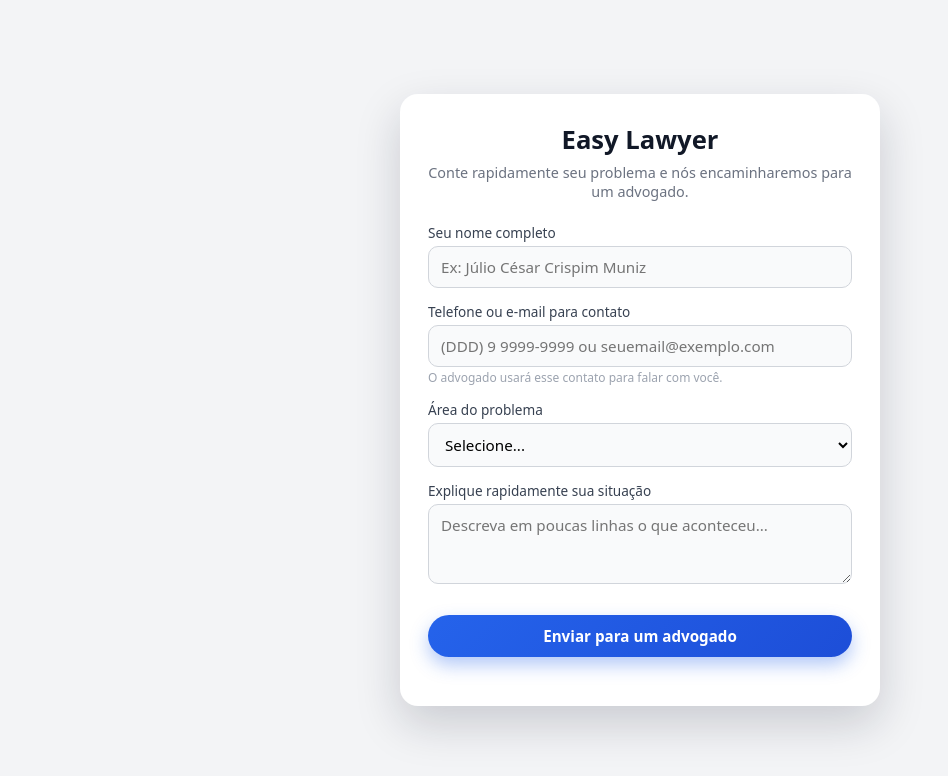
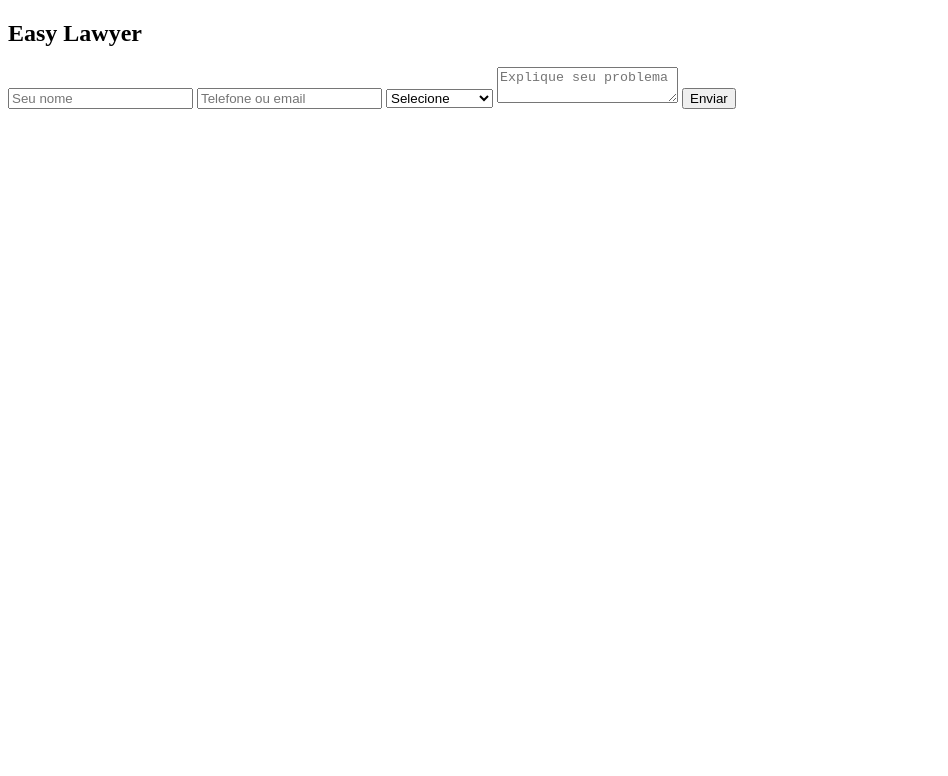
Before and after one commit to Olhaodesigner/jus-flow, a website: page public/index.html in a window 1280 px wide. Shown: the whole page, without its empty margins (0-948 px from the left). Drawn offline with Linux system fonts and the light colour scheme.

Commit message:
Update index.html

```diff
--- a/public/index.html
+++ b/public/index.html
@@ -2,238 +2,63 @@
 <html lang="pt-BR">
 <head>
 <meta charset="UTF-8" />
-  <title>Easy Lawyer - Conecte-se a um advogado</title>
-  <meta name="viewport" content="width=device-width, initial-scale=1" />
+<meta name="viewport" content="width=device-width,initial-scale=1">
+<title>Easy Lawyer</title>
 <style>
-    * {
-      box-sizing: border-box;
-      font-family: system-ui, -apple-system, BlinkMacSystemFont, "Segoe UI", sans-serif;
-    }
-
-    body {
-      margin: 0;
-      padding: 0;
-      min-height: 100vh;
-      display: flex;
-      align-items: center;
-      justify-content: center;
-      background: #f3f4f6;
-    }
-
-    .card {
-      background: #ffffff;
-      width: 100%;
-      max-width: 480px;
-      padding: 28px 28px 22px;
-      border-radius: 18px;
-      box-shadow: 0 18px 45px rgba(15, 23, 42, 0.18);
-    }
-
-    .logo {
-      text-align: center;
-      font-weight: 800;
-      font-size: 1.6rem;
-      margin-bottom: 6px;
-      color: #111827;
-    }
-
-    .subtitle {
-      text-align: center;
-      font-size: 0.9rem;
-      color: #6b7280;
-      margin-bottom: 22px;
-    }
-
-    label {
-      display: block;
-      font-size: 0.85rem;
-      color: #374151;
-      margin-bottom: 4px;
-      font-weight: 500;
-    }
-
-    input, select, textarea, button {
-      width: 100%;
-      font-size: 0.95rem;
-    }
-
-    input, select, textarea {
-      padding: 10px 12px;
-      border-radius: 10px;
-      border: 1px solid #d1d5db;
-      outline: none;
-      transition: border-color 0.15s ease, box-shadow 0.15s ease, background-color 0.15s ease;
-      background-color: #f9fafb;
-    }
-
-    input:focus, select:focus, textarea:focus {
-      border-color: #2563eb;
-      box-shadow: 0 0 0 1px #2563eb22;
-      background-color: #ffffff;
-    }
-
-    textarea {
-      resize: vertical;
-      min-height: 80px;
-    }
-
-    .field {
-      margin-bottom: 14px;
-    }
-
-    .helper {
-      font-size: 0.75rem;
-      color: #9ca3af;
-      margin-top: 2px;
-    }
-
-    .btn {
-      margin-top: 12px;
-      border: none;
-      border-radius: 999px;
-      padding: 11px 16px;
-      font-weight: 600;
-      cursor: pointer;
-      background: linear-gradient(135deg, #2563eb, #1d4ed8);
-      color: #ffffff;
-      display: inline-flex;
-      align-items: center;
-      justify-content: center;
-      gap: 6px;
-      transition: background 0.15s ease, transform 0.05s ease, box-shadow 0.15s ease;
-      box-shadow: 0 8px 18px rgba(37, 99, 235, 0.35);
-    }
-
-    .btn:hover {
-      box-shadow: 0 10px 24px rgba(37, 99, 235, 0.4);
-    }
-
-    .btn:active {
-      transform: translateY(1px);
-      box-shadow: 0 5px 14px rgba(37, 99, 235, 0.3);
-    }
-
-    .btn:disabled {
-      opacity: 0.7;
-      cursor: not-allowed;
-      box-shadow: none;
-    }
-
-    .status {
-      margin-top: 10px;
-      font-size: 0.85rem;
-      min-height: 1.2em;
-    }
-
-    .status.error {
-      color: #b91c1c;
-    }
-
-    .status.success {
-      color: #166534;
-    }
+/* mantém seu estilo bonito */
 </style>
 </head>
 <body>
+
 <div class="card">
-    <div class="logo">Easy Lawyer</div>
-    <div class="subtitle">
-      Conte rapidamente seu problema e nós encaminharemos para um advogado.
-    </div>
-
-    <form id="lead-form">
-      <div class="field">
-        <label for="name">Seu nome completo</label>
-        <input type="text" id="name" name="name" required placeholder="Ex: Júlio César Crispim Muniz" />
-      </div>
-
-      <div class="field">
-        <label for="contact">Telefone ou e-mail para contato</label>
-        <input type="text" id="contact" name="contact" required placeholder="(DDD) 9 9999-9999 ou seuemail@exemplo.com" />
-        <div class="helper">O advogado usará esse contato para falar com você.</div>
-      </div>
-
-      <div class="field">
-        <label for="area">Área do problema</label>
-        <select id="area" name="area" required>
-          <option value="">Selecione...</option>
-          <option value="Trabalhista">Trabalhista</option>
-          <option value="Previdenciário">Previdenciário</option>
-          <option value="Cível / Contratos">Cível / Contratos</option>
-          <option value="Família e Sucessões">Família e Sucessões</option>
-          <option value="Consumidor">Consumidor</option>
-          <option value="Criminal">Criminal</option>
-          <option value="Outros">Outros</option>
+<h2>Easy Lawyer</h2>
+<form id="form">
+<input id="name" placeholder="Seu nome" required>
+<input id="contact" placeholder="Telefone ou email" required>
+<select id="area" required>
+<option value="">Selecione</option>
+<option>Trabalhista</option>
+<option>Previdenciário</option>
+<option>Cível</option>
+<option>Família</option>
+<option>Criminal</option>
 </select>
-      </div>
-
-      <div class="field">
-        <label for="summary">Explique rapidamente sua situação</label>
-        <textarea id="summary" name="summary" required placeholder="Descreva em poucas linhas o que aconteceu..."></textarea>
-      </div>
-
-      <button type="submit" class="btn" id="submit-btn">
-        Enviar para um advogado
-      </button>
-
-      <div id="status" class="status"></div>
+<textarea id="summary" placeholder="Explique seu problema" required></textarea>
+<button type="submit">Enviar</button>
+<div id="status"></div>
 </form>
 </div>
 
 <script>
-    const form = document.getElementById('lead-form');
-    const statusDiv = document.getElementById('status');
-    const submitBtn = document.getElementById('submit-btn');
-
-    form.addEventListener('submit', async (e) => {
+document.getElementById('form').addEventListener('submit', async(e)=>{
   e.preventDefault();
-      statusDiv.textContent = '';
-      statusDiv.className = 'status';
 
   const data = {
-        name: form.name.value.trim(),
-        contact: form.contact.value.trim(),
-        area: form.area.value,
-        summary: form.summary.value.trim()
+    name: name.value,
+    contact: contact.value,
+    area: area.value,
+    summary: summary.value
   };
 
-      if (!data.name || !data.contact || !data.area || !data.summary) {
-        statusDiv.textContent = 'Por favor, preencha todos os campos.';
-        statusDiv.classList.add('error');
-        return;
-      }
+  const status = document.getElementById('status');
+  status.innerText = 'Enviando...';
 
-      submitBtn.disabled = true;
-      submitBtn.textContent = 'Enviando...';
-
-      try {
-        const response = await fetch('/api/leads', {
+  const res = await fetch('/api/leads', {
     method: 'POST',
-          headers: {
-            'Content-Type': 'application/json'
-          },
+    headers: {'Content-Type':'application/json'},
     body: JSON.stringify(data)
   });
 
-        const result = await response.json();
+  const result = await res.json();
 
-        if (!response.ok) {
-          throw new Error(result.error || 'Erro ao enviar.');
-        }
-
-        statusDiv.textContent = result.message || 'Caso enviado com sucesso!';
-        statusDiv.classList.add('success');
-        form.reset();
-      } catch (err) {
-        console.error(err);
-        statusDiv.textContent =
-          err.message || 'Erro ao enviar o caso. Verifique o servidor e tente novamente.';
-        statusDiv.classList.add('error');
-      } finally {
-        submitBtn.disabled = false;
-        submitBtn.textContent = 'Enviar para um advogado';
+  if(res.ok){
+    status.innerText = "Lead enviado com sucesso!";
+    document.getElementById('form').reset();
+  } else {
+    status.innerText = result.error;
   }
 });
 </script>
+
 </body>
 </html>
```
Lines whose indentation alone changed are shown as unchanged.
